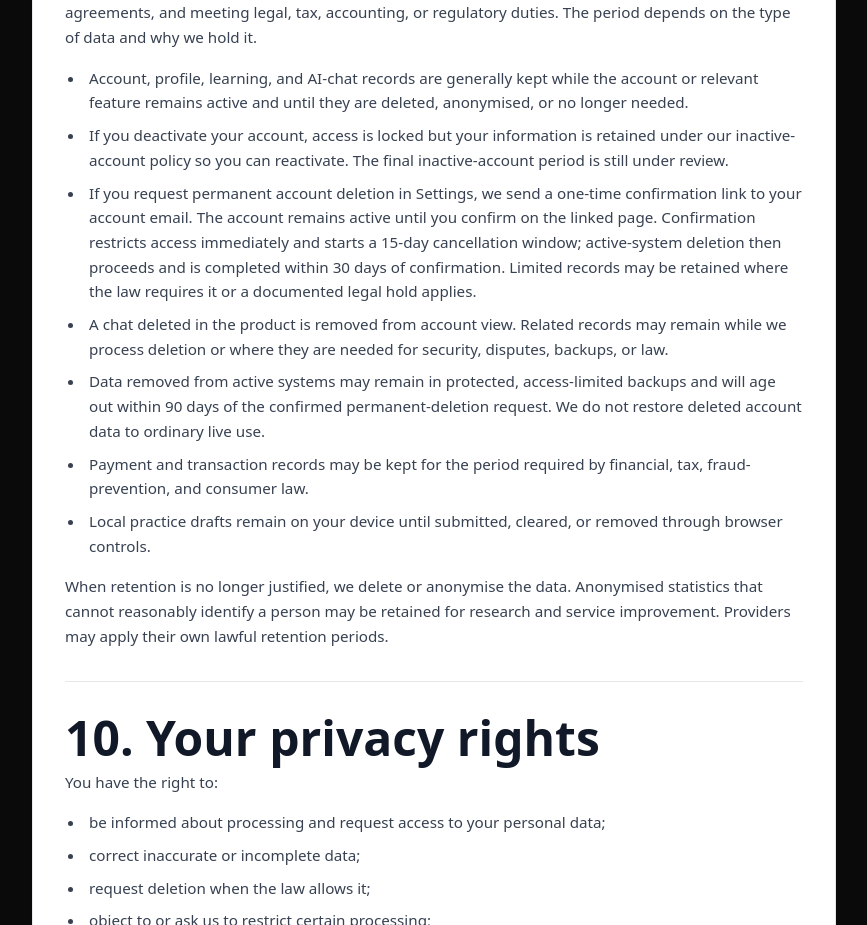
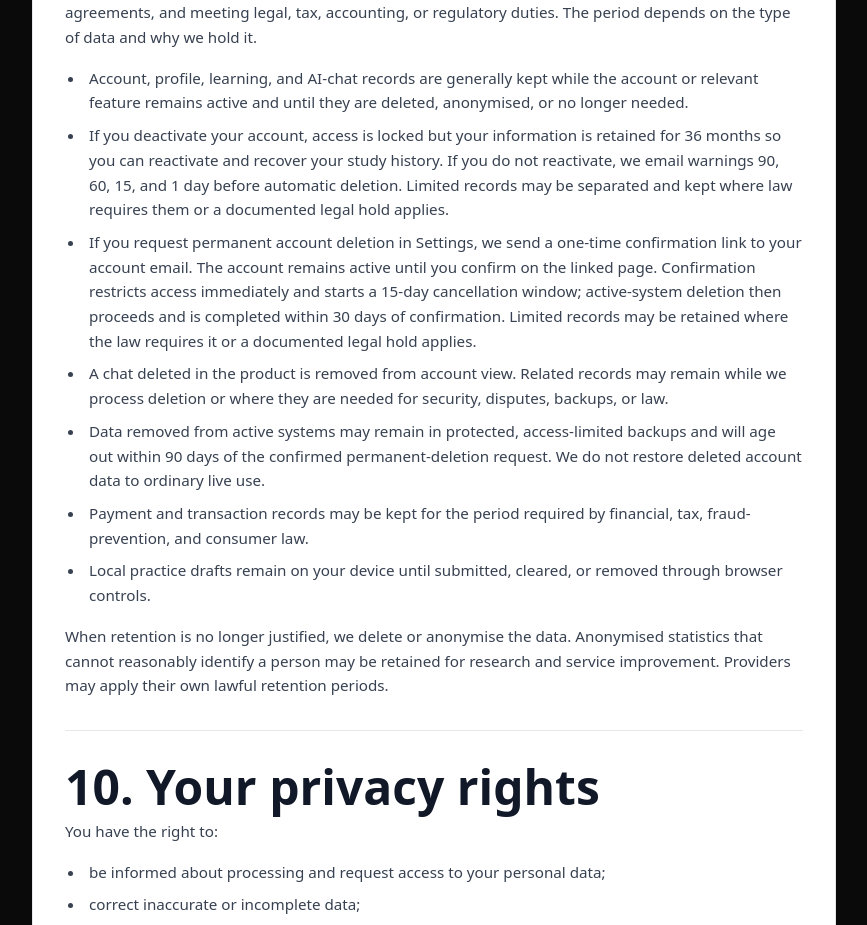
Before and after one commit to studybuddydevelopers/study-buddy-v2, a Next.js app: page /privacy-policy in a window 1280 px wide. Shown: the part 4940-5865 px from the top of the page, without its empty margins (356-1223 px from the left). Built offline with nearby package versions, Linux system fonts and the light colour scheme; no server answers.

Commit message:
docs(privacy-policy): update inactive account policy
Clarified the duration for which information is retained for inactive accounts.

Added details about the email warnings prior to automatic deletion and legal hold requirements.

```diff
--- a/app/privacy-policy/page.tsx
+++ b/app/privacy-policy/page.tsx
@@ -554,9 +554,11 @@ export default function PrivacyPolicyPage() {
               </ListItem>
               <ListItem>
                 If you deactivate your account, access is locked but your
-                information is retained under our inactive-account policy so
-                you can reactivate. The final inactive-account period is still
-                under review.
+                information is retained for 36 months so you can reactivate and
+                recover your study history. If you do not reactivate, we email
+                warnings 90, 60, 15, and 1 day before automatic deletion.
+                Limited records may be separated and kept where law requires
+                them or a documented legal hold applies.
               </ListItem>
               <ListItem>
                 If you request permanent account deletion in Settings, we send
```
